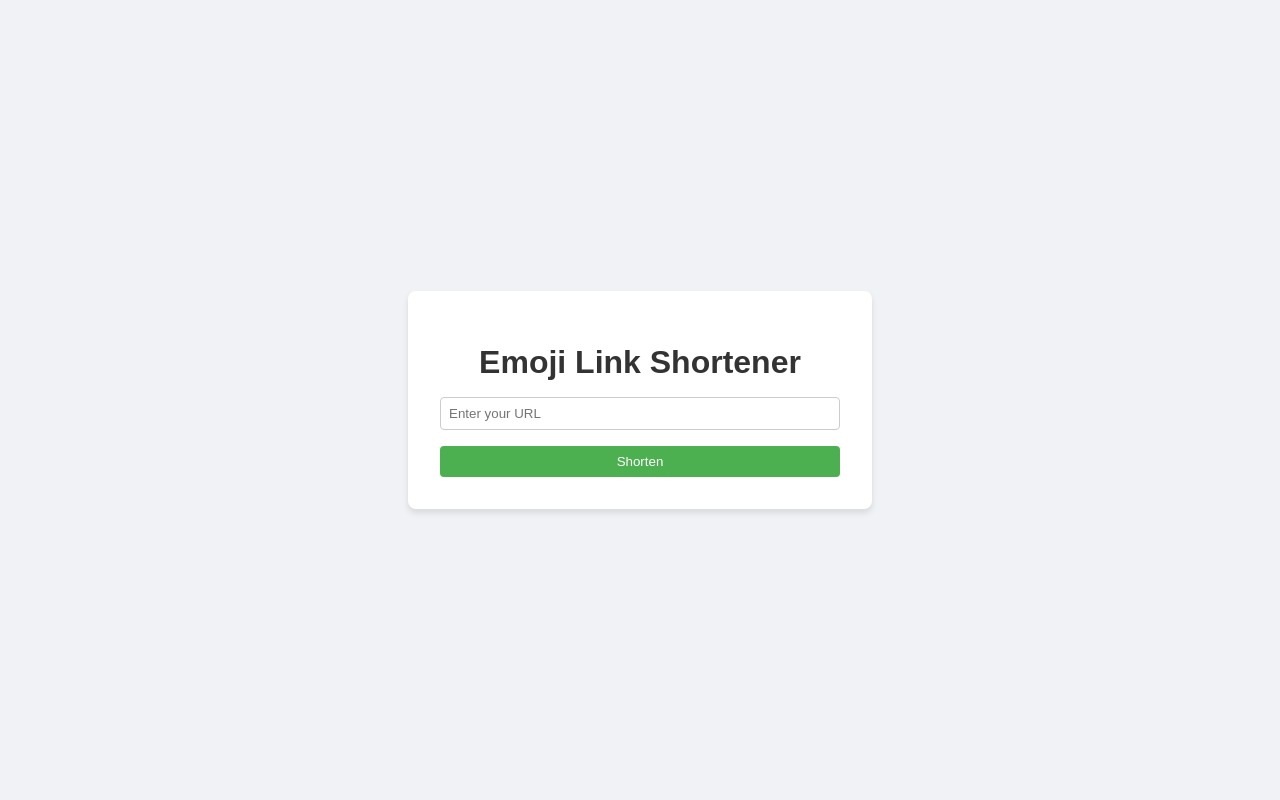
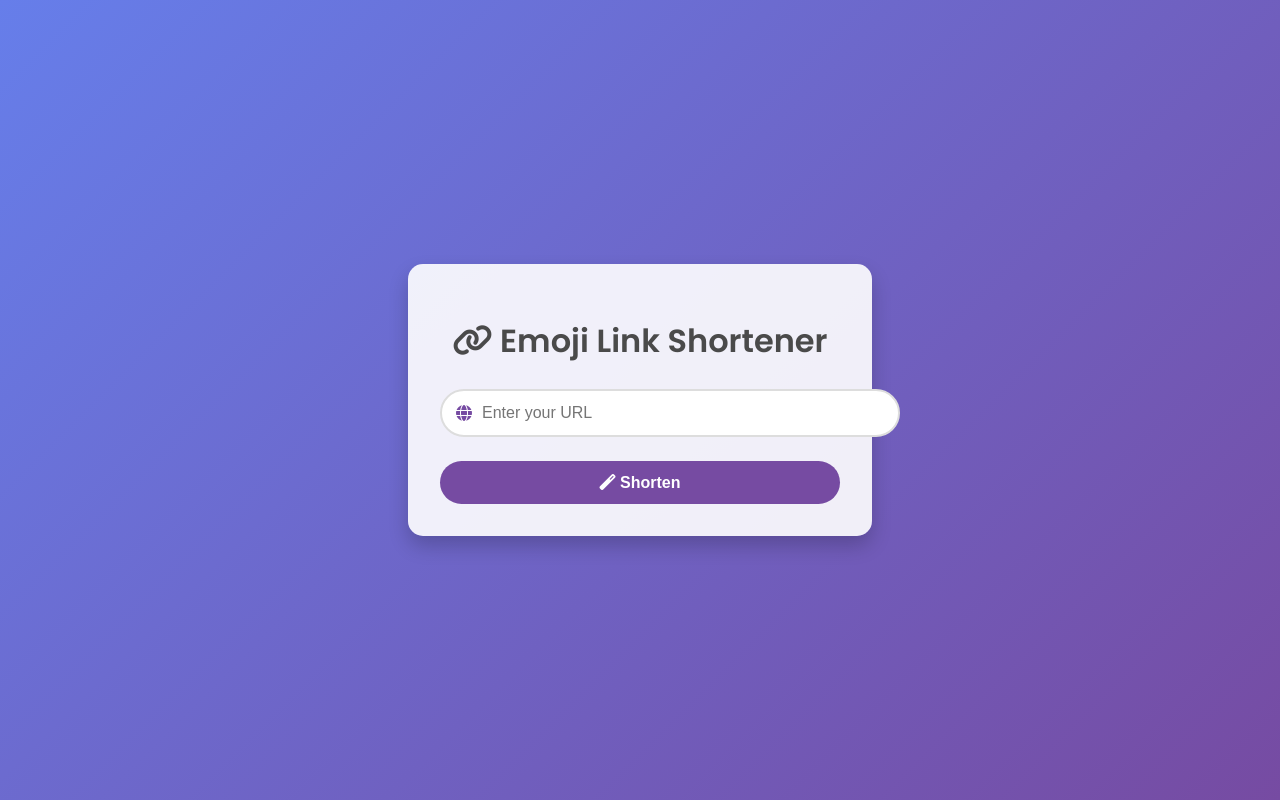
Before and after one commit to TG-Collection/Shortner, a Python web app: template templates/index.html in a window 1280 px wide. Run offline with Jinja, Linux system fonts and the light colour scheme; the template is opened without the code that fills it, so the values that code supplies are empty.

Commit message:
Update index.html

```diff
--- a/templates/index.html
+++ b/templates/index.html
@@ -4,71 +4,142 @@
     <meta charset="UTF-8">
     <meta name="viewport" content="width=device-width, initial-scale=1.0">
     <title>Emoji Link Shortener</title>
+    <link href="https://cdnjs.cloudflare.com/ajax/libs/font-awesome/6.0.0-beta3/css/all.min.css" rel="stylesheet">
     <style>
+        @import url('https://fonts.googleapis.com/css2?family=Poppins:wght@300;400;600&display=swap');
+
         body {
-            font-family: Arial, sans-serif;
-            background-color: #f0f2f5;
+            font-family: 'Poppins', sans-serif;
+            background: linear-gradient(135deg, #667eea 0%, #764ba2 100%);
             display: flex;
             justify-content: center;
             align-items: center;
             height: 100vh;
             margin: 0;
+            color: #333;
         }
         .container {
-            background-color: white;
+            background-color: rgba(255, 255, 255, 0.9);
             padding: 2rem;
-            border-radius: 8px;
-            box-shadow: 0 4px 6px rgba(0, 0, 0, 0.1);
+            border-radius: 15px;
+            box-shadow: 0 10px 20px rgba(0, 0, 0, 0.2);
             text-align: center;
             max-width: 400px;
-            width: 100%;
+            width: 90%;
         }
         h1 {
-            color: #333;
-            margin-bottom: 1rem;
+            color: #4a4a4a;
+            margin-bottom: 1.5rem;
+            font-weight: 600;
         }
         form {
             display: flex;
             flex-direction: column;
         }
+        .input-group {
+            position: relative;
+            margin-bottom: 1.5rem;
+        }
         input[type="url"] {
-            padding: 0.5rem;
-            margin-bottom: 1rem;
-            border: 1px solid #ccc;
-            border-radius: 4px;
+            width: 100%;
+            padding: 0.8rem 1rem 0.8rem 2.5rem;
+            border: 2px solid #ddd;
+            border-radius: 50px;
+            font-size: 1rem;
+            transition: border-color 0.3s;
+        }
+        input[type="url"]:focus {
+            outline: none;
+            border-color: #764ba2;
+        }
+        .input-icon {
+            position: absolute;
+            left: 1rem;
+            top: 50%;
+            transform: translateY(-50%);
+            color: #764ba2;
         }
         button {
-            padding: 0.5rem 1rem;
-            background-color: #4CAF50;
+            padding: 0.8rem 1.5rem;
+            background-color: #764ba2;
             color: white;
             border: none;
-            border-radius: 4px;
+            border-radius: 50px;
             cursor: pointer;
-            transition: background-color 0.3s;
+            transition: background-color 0.3s, transform 0.1s;
+            font-size: 1rem;
+            font-weight: 600;
         }
         button:hover {
-            background-color: #45a049;
+            background-color: #663399;
+        }
+        button:active {
+            transform: scale(0.98);
         }
         .result {
-            margin-top: 1rem;
+            margin-top: 2rem;
+            background-color: #f0f0f0;
+            padding: 1rem;
+            border-radius: 10px;
             word-break: break-all;
         }
         .emoji-code {
-            font-size: 2rem;
+            font-size: 2.5rem;
             margin: 1rem 0;
-            background-color: #f0f2f5;
+            background-color: #fff;
             padding: 0.5rem;
-            border-radius: 4px;
+            border-radius: 10px;
             display: inline-block;
+            box-shadow: 0 2px 5px rgba(0,0,0,0.1);
+        }
+        .short-url {
+            display: flex;
+            align-items: center;
+            justify-content: center;
+            margin-top: 1rem;
+        }
+        .short-url a {
+            flex-grow: 1;
+            text-overflow: ellipsis;
+            overflow: hidden;
+            white-space: nowrap;
+            color: #764ba2;
+            text-decoration: none;
+        }
+        .copy-btn {
+            background: none;
+            border: none;
+            color: #764ba2;
+            cursor: pointer;
+            font-size: 1.2rem;
+            padding: 0.3rem 0.5rem;
+            margin-left: 0.5rem;
+        }
+        .copy-btn:hover {
+            color: #663399;
+        }
+        .copied-toast {
+            position: fixed;
+            bottom: 20px;
+            left: 50%;
+            transform: translateX(-50%);
+            background-color: #4CAF50;
+            color: white;
+            padding: 10px 20px;
+            border-radius: 5px;
+            display: none;
         }
     </style>
 </head>
 <body>
     <div class="container">
-        <h1>Emoji Link Shortener</h1>
+        <h1><i class="fas fa-link"></i> Emoji Link Shortener</h1>
         <form method="POST">
-            <input type="url" name="url" placeholder="Enter your URL" required>
-            <button type="submit">Shorten</button>
+            <div class="input-group">
+                <i class="fas fa-globe input-icon"></i>
+                <input type="url" name="url" placeholder="Enter your URL" required>
+            </div>
+            <button type="submit"><i class="fas fa-magic"></i> Shorten</button>
         </form>
         {% if short_url %}
         <div class="result">
@@ -76,9 +147,31 @@
             <div class="emoji-code">
                 {{ short_url.split('/')[-1] }}
             </div>
-            <a href="{{ short_url }}" target="_blank">{{ short_url }}</a>
+            <div class="short-url">
+                <a href="{{ short_url }}" target="_blank" id="shortUrl">{{ short_url }}</a>
+                <button class="copy-btn" onclick="copyToClipboard()"><i class="fas fa-copy"></i></button>
+            </div>
         </div>
         {% endif %}
     </div>
+    <div class="copied-toast" id="copiedToast">Copied to clipboard!</div>
+
+    <script>
+        function copyToClipboard() {
+            var shortUrl = document.getElementById("shortUrl");
+            var tempInput = document.createElement("input");
+            tempInput.value = shortUrl.href;
+            document.body.appendChild(tempInput);
+            tempInput.select();
+            document.execCommand("copy");
+            document.body.removeChild(tempInput);
+
+            var toast = document.getElementById("copiedToast");
+            toast.style.display = "block";
+            setTimeout(function() {
+                toast.style.display = "none";
+            }, 2000);
+        }
+    </script>
 </body>
 </html>
```
